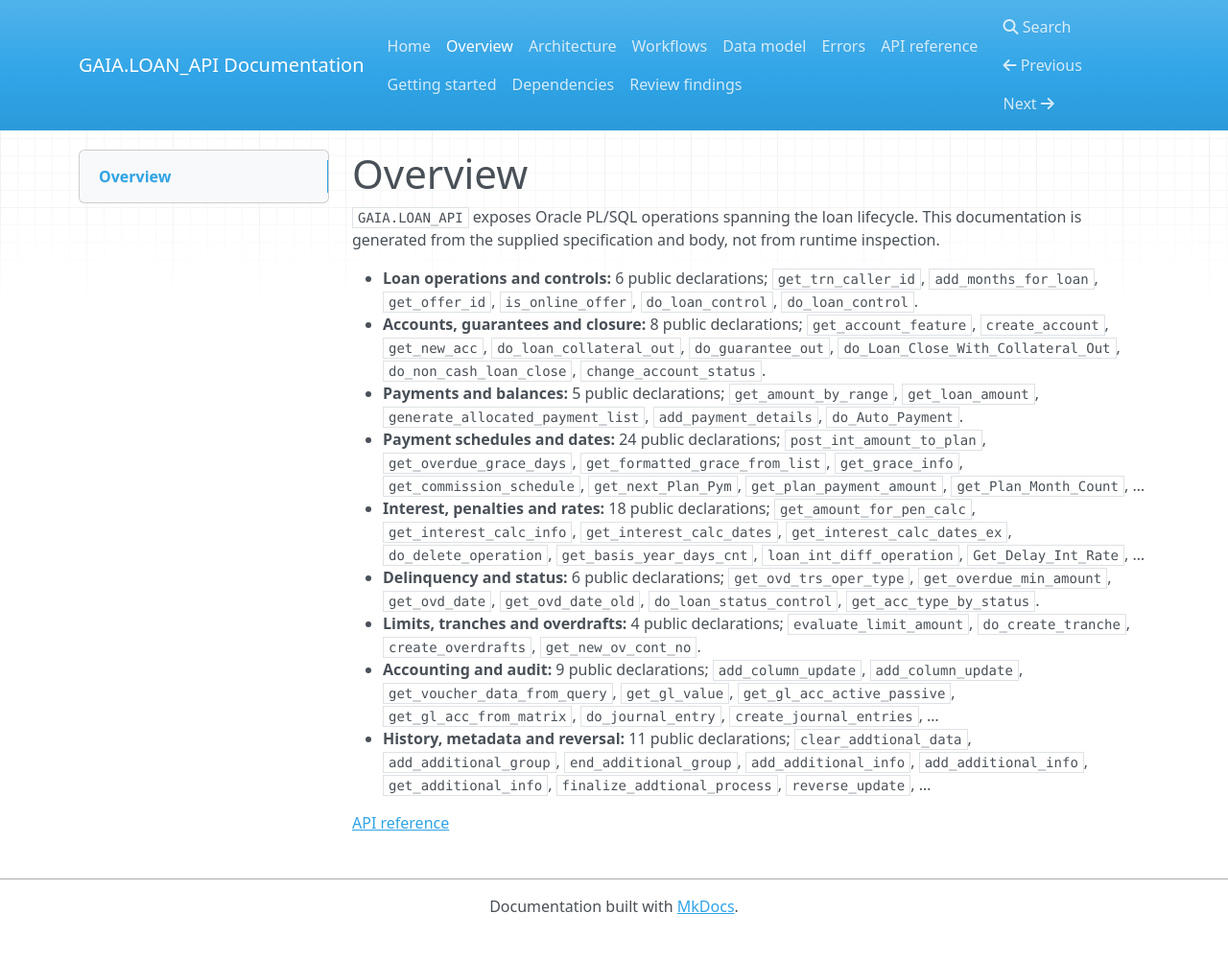
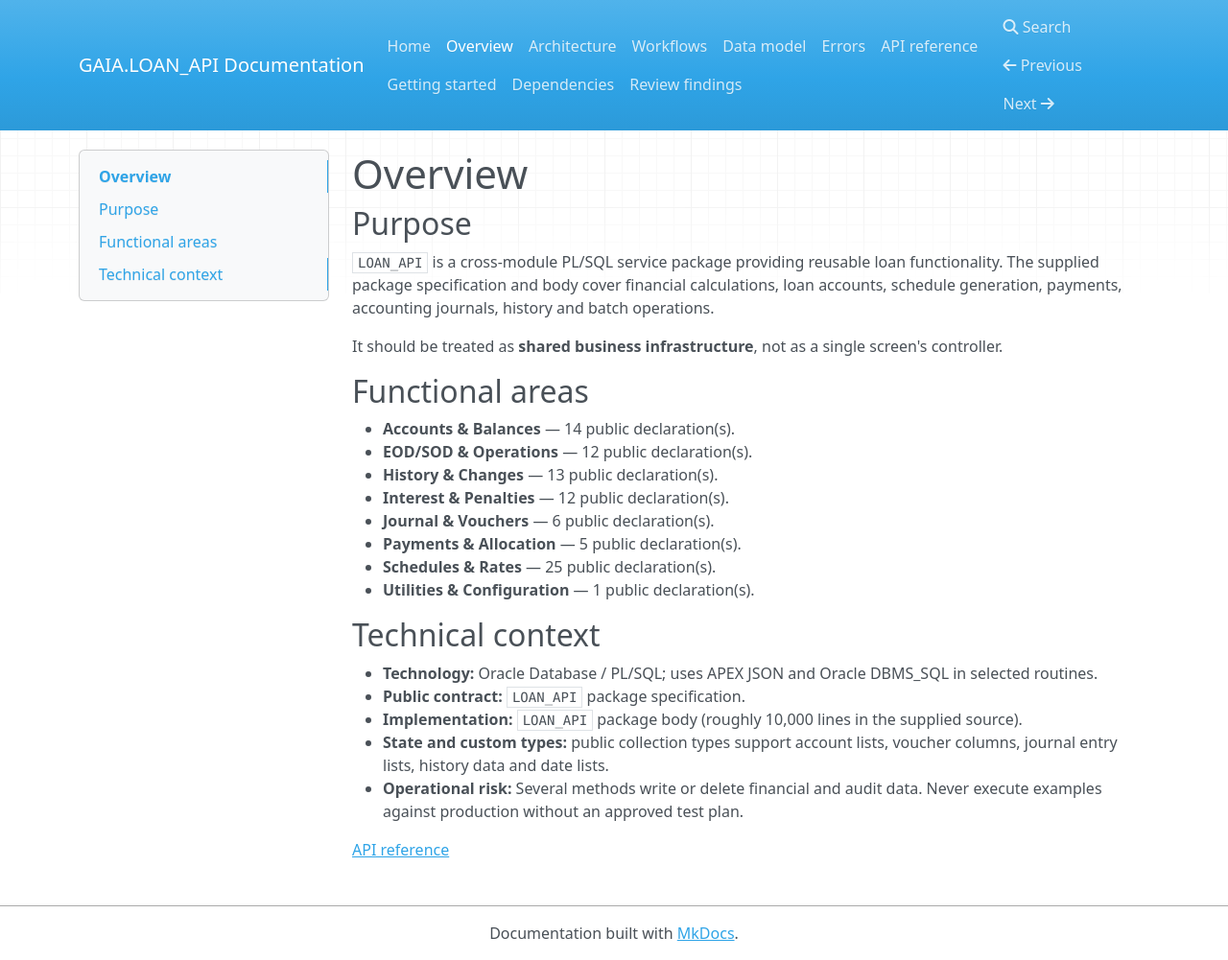
Before and after one commit to SadayCb/gni-documentation-poc3.0, an MkDocs documentation site: the page built from docs/overview.md, in a window 1280 px wide and 1001 px high. Shown: the whole window at 96% size. Built offline with MkDocs 1.6.1, drawn with Linux system fonts in a browser that asks for light colours; nearby versions of some CDN libraries.

Commit message:
Update overview.md

```diff
--- a/docs/overview.md
+++ b/docs/overview.md
@@ -1,15 +1,29 @@
 # Overview
 
-`GAIA.LOAN_API` exposes Oracle PL/SQL operations spanning the loan lifecycle. This documentation is generated from the supplied specification and body, not from runtime inspection.
+## Purpose
 
-- **Loan operations and controls:** 6 public declarations; `get_trn_caller_id`, `add_months_for_loan`, `get_offer_id`, `is_online_offer`, `do_loan_control`, `do_loan_control`.
-- **Accounts, guarantees and closure:** 8 public declarations; `get_account_feature`, `create_account`, `get_new_acc`, `do_loan_collateral_out`, `do_guarantee_out`, `do_Loan_Close_With_Collateral_Out`, `do_non_cash_loan_close`, `change_account_status`.
-- **Payments and balances:** 5 public declarations; `get_amount_by_range`, `get_loan_amount`, `generate_allocated_payment_list`, `add_payment_details`, `do_Auto_Payment`.
-- **Payment schedules and dates:** 24 public declarations; `post_int_amount_to_plan`, `get_overdue_grace_days`, `get_formatted_grace_from_list`, `get_grace_info`, `get_commission_schedule`, `get_next_Plan_Pym`, `get_plan_payment_amount`, `get_Plan_Month_Count`, …
-- **Interest, penalties and rates:** 18 public declarations; `get_amount_for_pen_calc`, `get_interest_calc_info`, `get_interest_calc_dates`, `get_interest_calc_dates_ex`, `do_delete_operation`, `get_basis_year_days_cnt`, `loan_int_diff_operation`, `Get_Delay_Int_Rate`, …
-- **Delinquency and status:** 6 public declarations; `get_ovd_trs_oper_type`, `get_overdue_min_amount`, `get_ovd_date`, `get_ovd_date_old`, `do_loan_status_control`, `get_acc_type_by_status`.
-- **Limits, tranches and overdrafts:** 4 public declarations; `evaluate_limit_amount`, `do_create_tranche`, `create_overdrafts`, `get_new_ov_cont_no`.
-- **Accounting and audit:** 9 public declarations; `add_column_update`, `add_column_update`, `get_voucher_data_from_query`, `get_gl_value`, `get_gl_acc_active_passive`, `get_gl_acc_from_matrix`, `do_journal_entry`, `create_journal_entries`, …
-- **History, metadata and reversal:** 11 public declarations; `clear_addtional_data`, `add_additional_group`, `end_additional_group`, `add_additional_info`, `add_additional_info`, `get_additional_info`, `finalize_addtional_process`, `reverse_update`, …
+`LOAN_API` is a cross-module PL/SQL service package providing reusable loan functionality. The supplied package specification and body cover financial calculations, loan accounts, schedule generation, payments, accounting journals, history and batch operations.
+
+It should be treated as **shared business infrastructure**, not as a single screen's controller.
+
+## Functional areas
+
+- **Accounts & Balances** — 14 public declaration(s).
+- **EOD/SOD & Operations** — 12 public declaration(s).
+- **History & Changes** — 13 public declaration(s).
+- **Interest & Penalties** — 12 public declaration(s).
+- **Journal & Vouchers** — 6 public declaration(s).
+- **Payments & Allocation** — 5 public declaration(s).
+- **Schedules & Rates** — 25 public declaration(s).
+- **Utilities & Configuration** — 1 public declaration(s).
+
+## Technical context
+
+- **Technology:** Oracle Database / PL/SQL; uses APEX JSON and Oracle DBMS_SQL in selected routines.
+- **Public contract:** `LOAN_API` package specification.
+- **Implementation:** `LOAN_API` package body (roughly 10,000 lines in the supplied source).
+- **State and custom types:** public collection types support account lists, voucher columns, journal entry lists, history data and date lists.
+- **Operational risk:** Several methods write or delete financial and audit data. Never execute examples against production without an approved test plan.
+
 
 [API reference](docs/api/loan-api.md)
```
